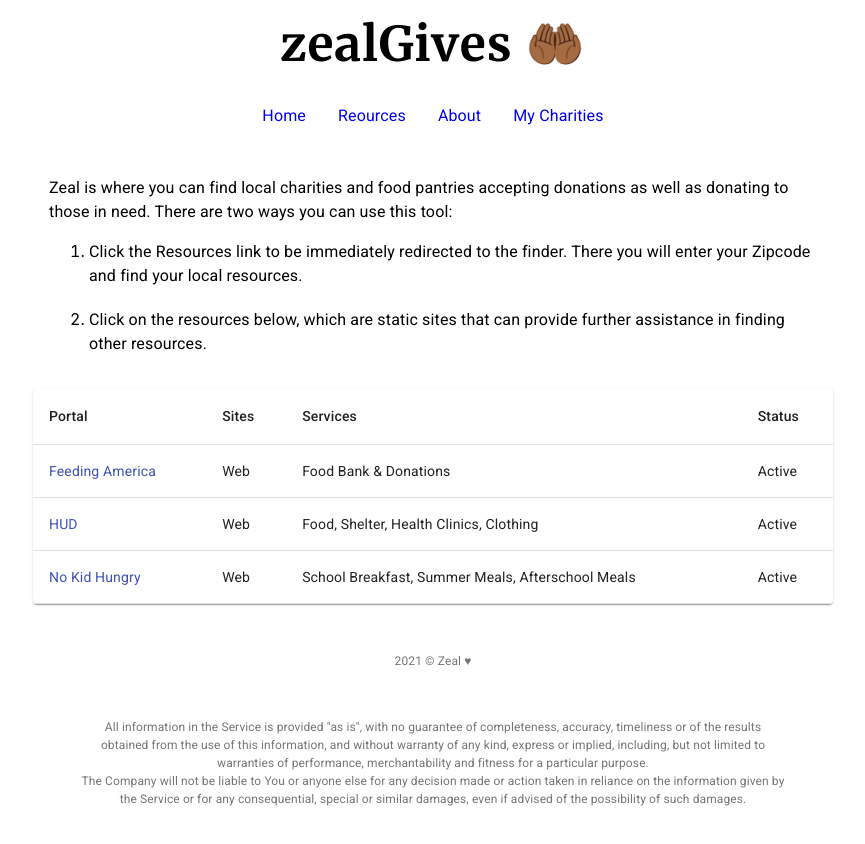
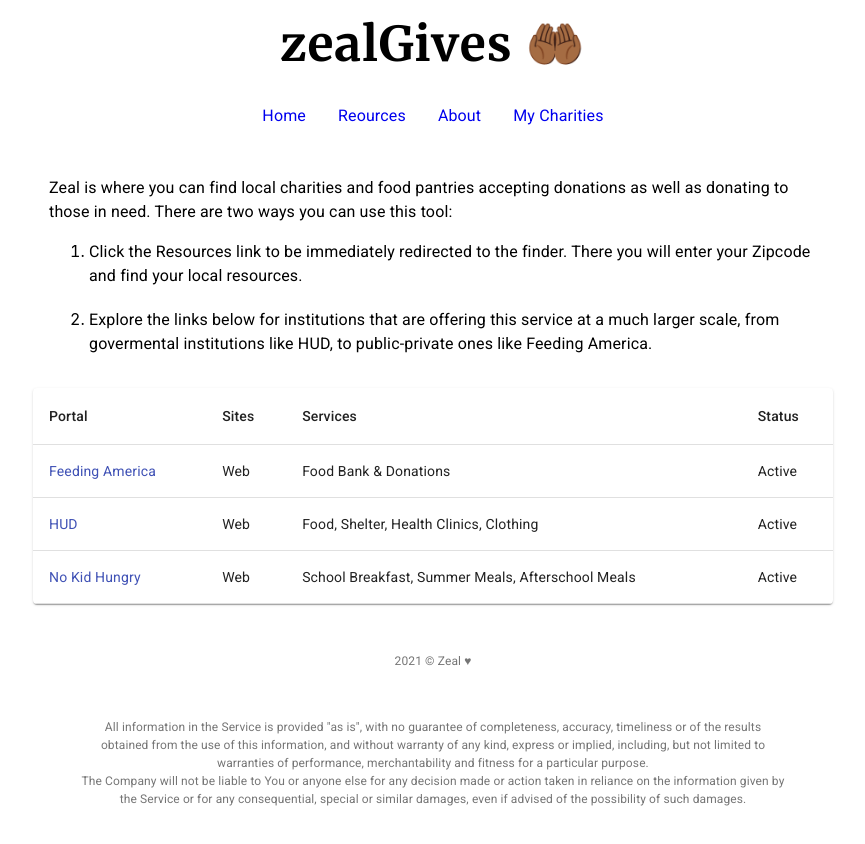
Before and after one commit to carlosabreuh/zeal, a React (Create React App) app: page / in a window 1280 px wide. Shown: the top 844 px of the page, without its empty margins (207-1072 px from the left). Built offline with nearby package versions, Linux system fonts and the light colour scheme; the HTML template or start-up script is replaced by a standard one.

Commit message:
Edited Intro page messages

```diff
--- a/src/components/Intro.jsx
+++ b/src/components/Intro.jsx
@@ -1,30 +1,31 @@
-import Typography from "@material-ui/core/Typography";
-import Box from "@material-ui/core/Box";
+import Typography from '@material-ui/core/Typography';
+import Box from '@material-ui/core/Box';
 import React from 'react';
+
 export default function Intro() {
   return (
     <Box p={2}>
       <Typography>
-        Zeal is where you can find local charities and food pantries accepting donations as well as donating to those in need.  There are two ways you can use this tool:
+        Zeal is where you can find local charities and food pantries accepting
+        donations as well as donating to those in need. There are two ways you
+        can use this tool:
       </Typography>
       <ol>
         <li>
           <Typography>
-            Click the Resources link to be immediately redirected to the finder.  There you will enter your Zipcode and find your local resources.
+            Click the Resources link to be immediately redirected to the finder.
+            There you will enter your Zipcode and find your local resources.
           </Typography>
         </li>
         <br></br>
         <li>
           <Typography>
-            Click on the resources below, which are static sites that can provide further assistance in finding other resources.
+            Explore the links below for institutions that are offering this
+            service at a much larger scale, from govermental institutions like
+            HUD, to public-private ones like Feeding America.
           </Typography>
         </li>
       </ol>
-
-
-
-
-
     </Box>
-);
+  );
 }
```
